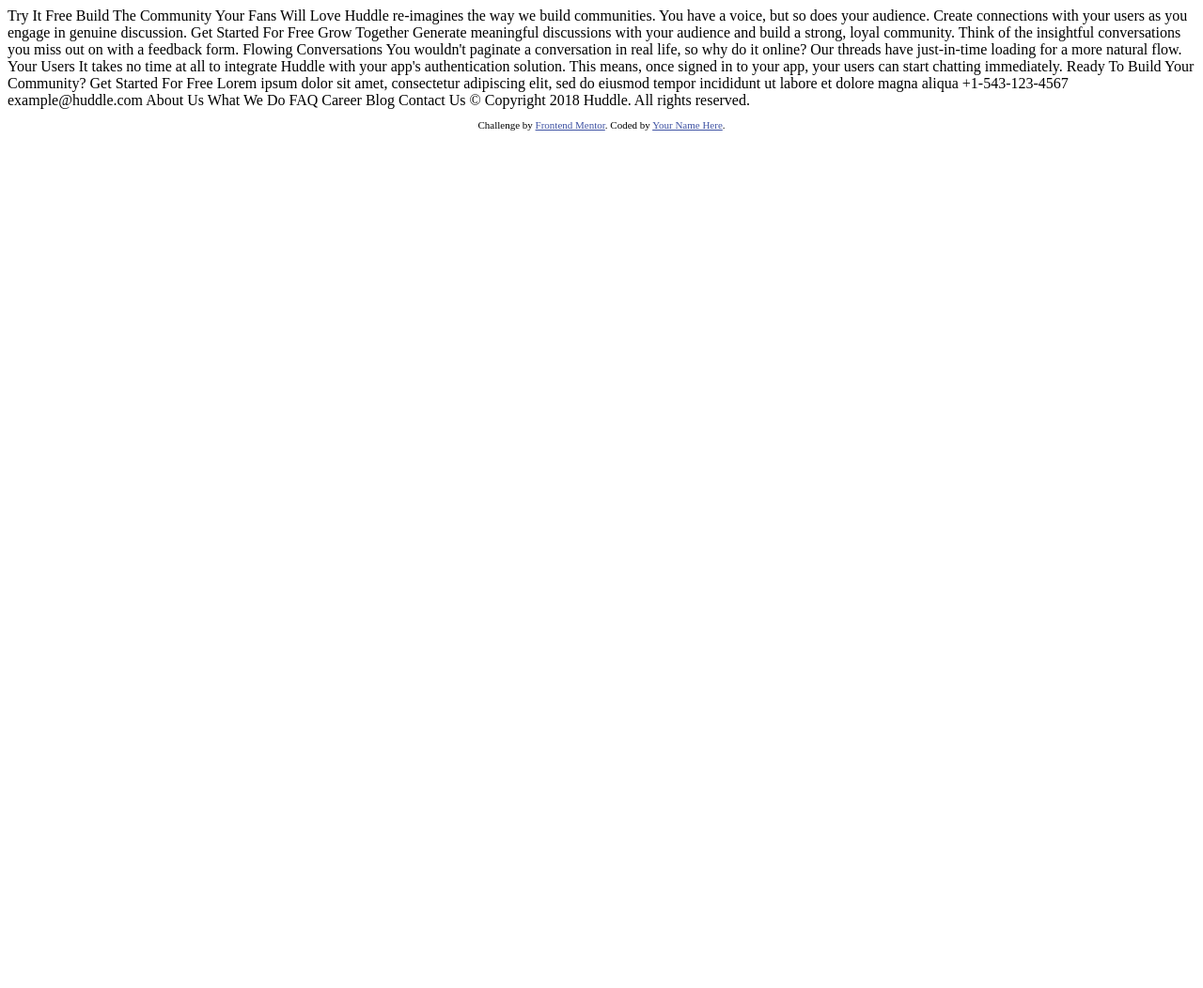
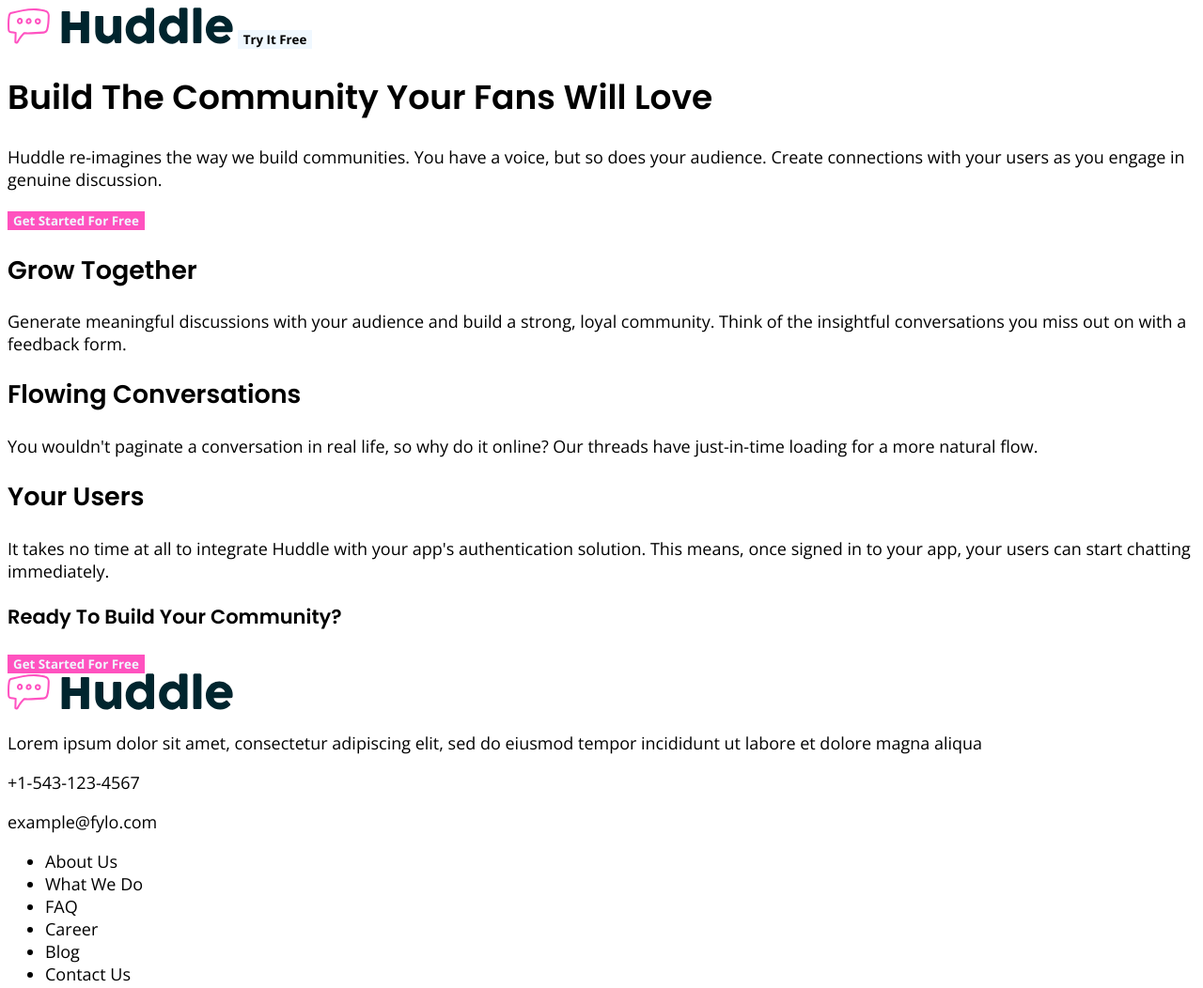
Before and after one commit to Triii3/huddle-landing-page, a plain HTML site: page index.html in a window 1280 px wide. Shown: the top 1052 px of the page at 94% size. Before the commit the page ends 800 px from the top, so only its background shows below. Drawn offline with nearby package versions, Linux system fonts and the light colour scheme.

Commit message:
basic framework of the webpage

```diff
--- a/index.html
+++ b/index.html
@@ -12,7 +12,12 @@
       href="./images/favicon-32x32.png"
     />
     <link rel="stylesheet" href="index_style.css" />
-
+    <link rel="preconnect" href="https://fonts.googleapis.com" />
+    <link rel="preconnect" href="https://fonts.gstatic.com" crossorigin />
+    <link
+      href="https://fonts.googleapis.com/css2?family=Open+Sans:wght@400;700&family=Poppins:wght@600&display=swap"
+      rel="stylesheet"
+    />
     <title>
       Frontend Mentor | Huddle landing page with alternating feature blocks
     </title>
@@ -20,29 +25,78 @@
     <!-- Feel free to remove these styles or customise in your own stylesheet 👍 -->
   </head>
   <body>
-    Try It Free Build The Community Your Fans Will Love Huddle re-imagines the
-    way we build communities. You have a voice, but so does your audience.
-    Create connections with your users as you engage in genuine discussion. Get
-    Started For Free Grow Together Generate meaningful discussions with your
-    audience and build a strong, loyal community. Think of the insightful
-    conversations you miss out on with a feedback form. Flowing Conversations
-    You wouldn't paginate a conversation in real life, so why do it online? Our
-    threads have just-in-time loading for a more natural flow. Your Users It
-    takes no time at all to integrate Huddle with your app's authentication
-    solution. This means, once signed in to your app, your users can start
-    chatting immediately. Ready To Build Your Community? Get Started For Free
-    Lorem ipsum dolor sit amet, consectetur adipiscing elit, sed do eiusmod
-    tempor incididunt ut labore et dolore magna aliqua +1-543-123-4567
-    example@huddle.com About Us What We Do FAQ Career Blog Contact Us &copy;
-    Copyright 2018 Huddle. All rights reserved.
-
+    <header>
+      <img src="images/logo.svg" alt="huddle-logo" id="logo-header" />
+      <button type="button" id="button-header">Try It Free</button>
+    </header>
+    <main>
+      <h1>Build The Community Your Fans Will Love</h1>
+      <p>
+        Huddle re-imagines the way we build communities. You have a voice, but
+        so does your audience. Create connections with your users as you engage
+        in genuine discussion.
+      </p>
+      <button>Get Started For Free</button>
+      <section class="grow">
+        <h2>Grow Together</h2>
+        <p>
+          Generate meaningful discussions with your audience and build a strong,
+          loyal community. Think of the insightful conversations you miss out on
+          with a feedback form.
+        </p>
+      </section>
+      <section class="conversations">
+        <h2>Flowing Conversations</h2>
+        <p>
+          You wouldn't paginate a conversation in real life, so why do it
+          online? Our threads have just-in-time loading for a more natural flow.
+        </p>
+      </section>
+      <section class="users">
+        <h2>Your Users</h2>
+        <p>
+          It takes no time at all to integrate Huddle with your app's
+          authentication solution. This means, once signed in to your app, your
+          users can start chatting immediately.
+        </p>
+      </section>
+      <section class="subscribe">
+        <h3>Ready To Build Your Community?</h3>
+        <button type="button">Get Started For Free</button>
+      </section>
+    </main>
     <footer>
-      <p class="attribution">
-        Challenge by
-        <a href="https://www.frontendmentor.io?ref=challenge" target="_blank"
-          >Frontend Mentor</a
-        >. Coded by <a href="#">Your Name Here</a>.
-      </p>
+      <img src="images/logo.svg" id="logo-footer" />
+      <section class="location">
+        <p>
+          Lorem ipsum dolor sit amet, consectetur adipiscing elit, sed do
+          eiusmod tempor incididunt ut labore et dolore magna aliqua
+        </p>
+      </section>
+      <section class="mobile-number"><p>+1-543-123-4567</p></section>
+      <section class="email"><p>example@fylo.com</p></section>
+      <nav>
+        <ul>
+          <li>
+            <a>About Us</a>
+          </li>
+          <li><a>What We Do</a></li>
+          <li><a>FAQ </a></li>
+          <li><a>Career </a></li>
+          <li><a>Blog </a></li>
+          <li><a>Contact Us</a></li>
+        </ul>
+      </nav>
+      <nav>
+        <img src="images/facebook.svg" id="facebook-icon" alt="facebook-icon" />
+        <img src="images/twitter.svg" id="twitter-icon" alt="twitter-icon" />
+        <img
+          src="images/instagram.svg"
+          id="instagram-icon"
+          alt="instagram-icon"
+        />
+      </nav>
+      <p>&copy; Copyright 2018 Huddle. All rights reserved.</p>
     </footer>
   </body>
 </html>
--- a/index_style.css
+++ b/index_style.css
@@ -1,7 +1,24 @@
-.attribution {
-  font-size: 11px;
-  text-align: center;
+h1,
+h2,
+h3 {
+  font-family: "Poppins", sans-serif;
+  font-weight: 600;
 }
-.attribution a {
-  color: hsl(228, 45%, 44%);
+button {
+  color: aliceblue;
+  font-family: "Open Sans", sans-serif;
+  font-weight: 700;
+  background-color: hsl(322, 100%, 66%);
+  border: none;
 }
+body {
+  height: 100vh;
+  font-family: "Open Sans", sans-serif;
+  font-weight: 400;
+  font-size: 18px;
+}
+
+#button-header {
+  color: black;
+  background-color: aliceblue;
+}
```
Also changed, not shown: images/facebook.svg (added), images/instagram.svg (added), images/twitter.svg (added).
